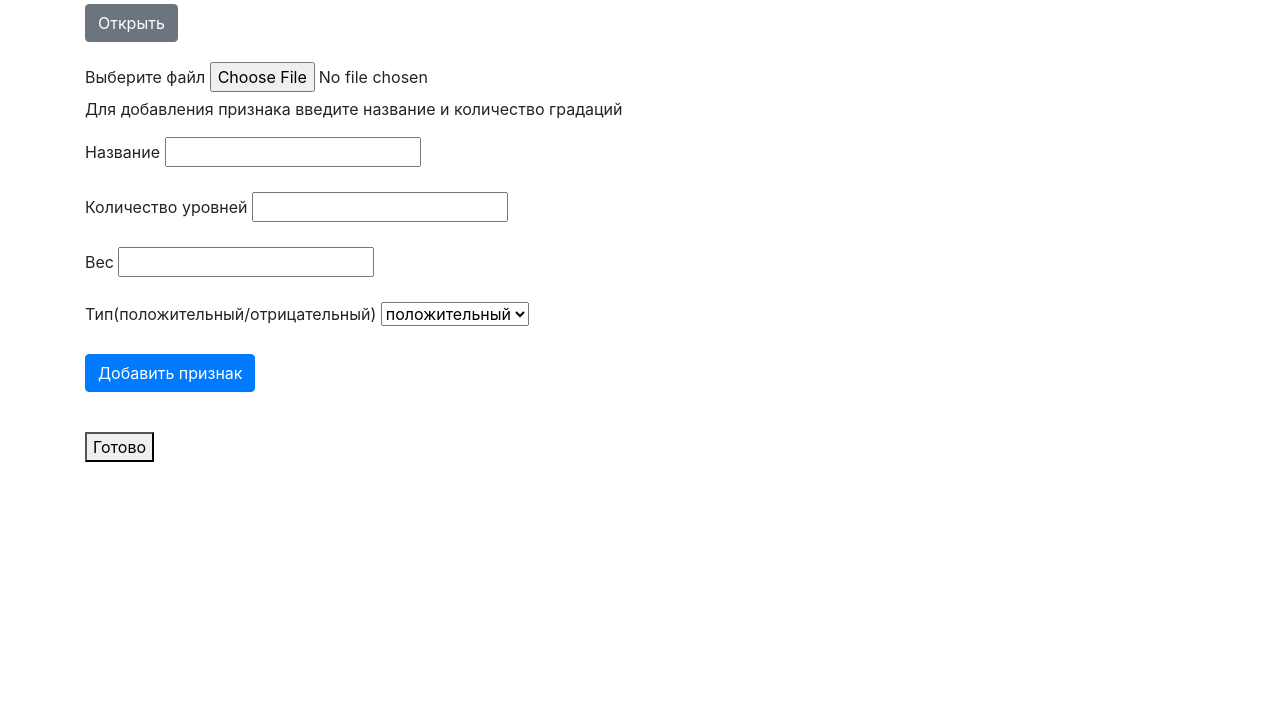
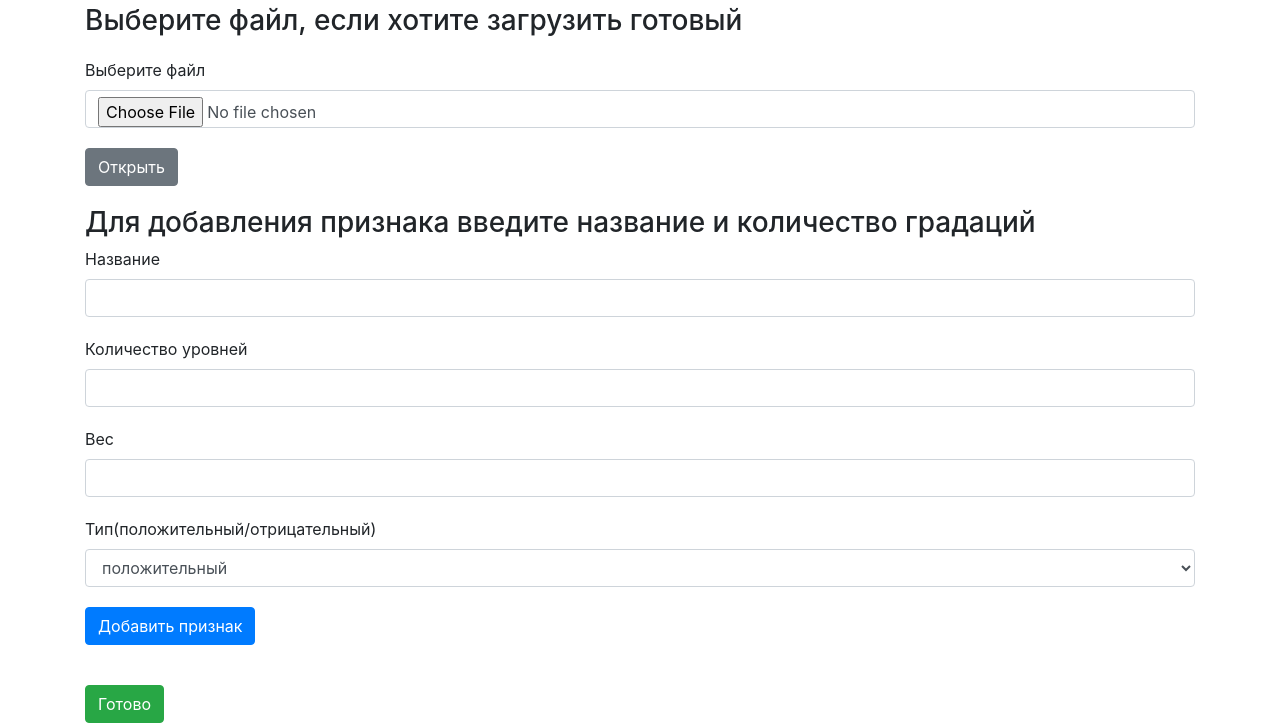
Before and after one commit to BazilBazili4/expert-list-js, a plain HTML site: page index.html in a window 1280 px wide. Shown: the part 326-1049 px from the top of the page. Before the commit the page ends 800 px from the top, so only its background shows below. Drawn offline with nearby package versions, Linux system fonts and the light colour scheme.

Commit message:
added bootstrap styles to static content

```diff
--- a/index.html
+++ b/index.html
@@ -15,30 +15,35 @@
                 <p class="lead">Поддержка принятия решений</p>
             </div>
             <div id="list-creation">
-                <h1>Создание листа</h1>
+                <h1>Создание оценочного листа</h1>
+                <div style="margin-top: 20px">
+                    <h3>Выберите файл, если хотите загрузить готовый</h3>
+                </div>
+                <div style="margin-top: 20px">
+                    <label for="#get_the_file">Выберите файл</label>
+                    <input class="form-control" type="file" id="get_the_file">
+                </div>
                 <div style="margin-top: 20px">
                     <button class="btn btn-secondary" onclick="openFile()">Открыть</button>
                 </div>
                 <div style="margin-top: 20px">
-                    <label for="#get_the_file">Выберите файл</label>
-                    <input type="file" id="get_the_file">
+                    <h3>Для добавления признака введите название и количество градаций</h3>
                 </div>
-                <p>Для добавления признака введите название и количество градаций</p>
                 <div>
                     <label for="#feature-name">Название</label>
-                    <input id="feature-name" type="text">
+                    <input class="form-control" id="feature-name" type="text">
                 </div>
                 <div style="margin-top: 20px">
                     <label for="#levels-count">Количество уровней</label>
-                    <input id="levels-count" type="text">
+                    <input class="form-control" id="levels-count" type="text">
                 </div>
                 <div style="margin-top: 20px">
                     <label for="#feature-weight">Вес</label>
-                    <input id="feature-weight" type="text">
+                    <input class="form-control" id="feature-weight" type="text">
                 </div>
                 <div style="margin-top: 20px">
                     <label for="#feature-type">Тип(положительный/отрицательный)</label>
-                    <select id="feature-type">
+                    <select class="form-control" id="feature-type">
                         <option value="true">положительный</option>
                         <option value="false">отрицательный</option>
                     </select>
@@ -48,26 +53,27 @@
 
                 </div>
                 <div style="margin-top: 20px">
-                    <button onclick="createList()" style="margin-top: 20px">Готово</button>
+                    <button class="btn btn-success" onclick="createList()" style="margin-top: 20px">Готово</button>
                 </div>
             </div>
             <div>
+                <div id="list-using" style="display: none">
+
+                </div>
                 <div id="list-controlls" style="display: none">
                     <h1>Оценочный лист</h1>
                     <div style="margin-top: 20px">
-                        <button onclick="calculateResult()">Посчитать</button>
+                        <button class="btn btn-success" onclick="calculateResult()">Посчитать</button>
                     </div>
                     <div style="margin-top: 20px">
-                        <button onclick="download()">Скачать</button>
+                        <button class="btn btn-success" class="btn btn-secondary" onclick="download()">Скачать</button>
                     </div>
                     <div style="margin-top: 20px">
-                        <button onclick="goEdit()">Редактировать</button>
+                        <button class="btn btn-warning" onclick="goEdit()">Редактировать</button>
                     </div>
                     <p>Выберите оценки</p>
                 </div>
-                <div id="list-using" style="display: none">
 
-                </div>
             </div>
         </div>
     </body>
```
